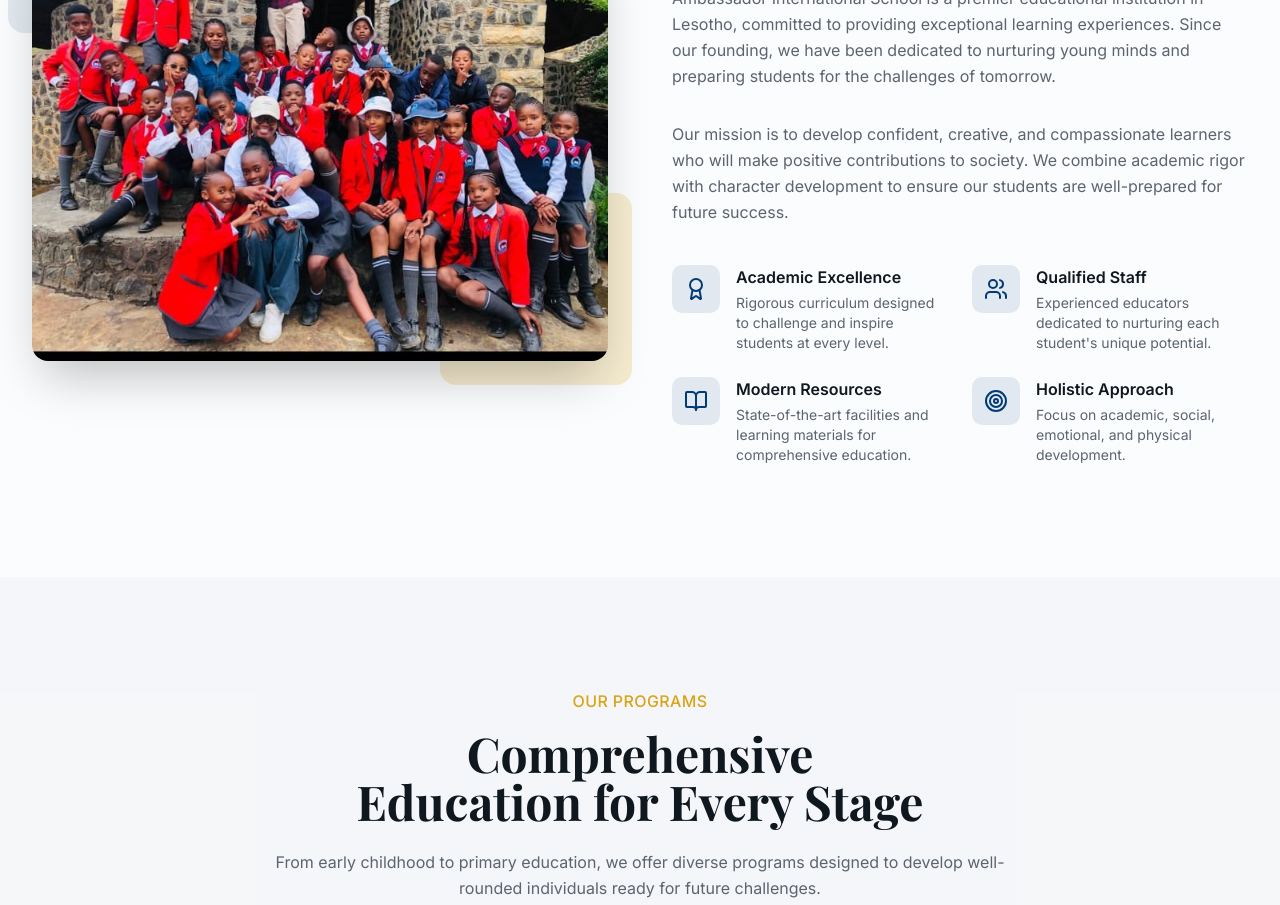
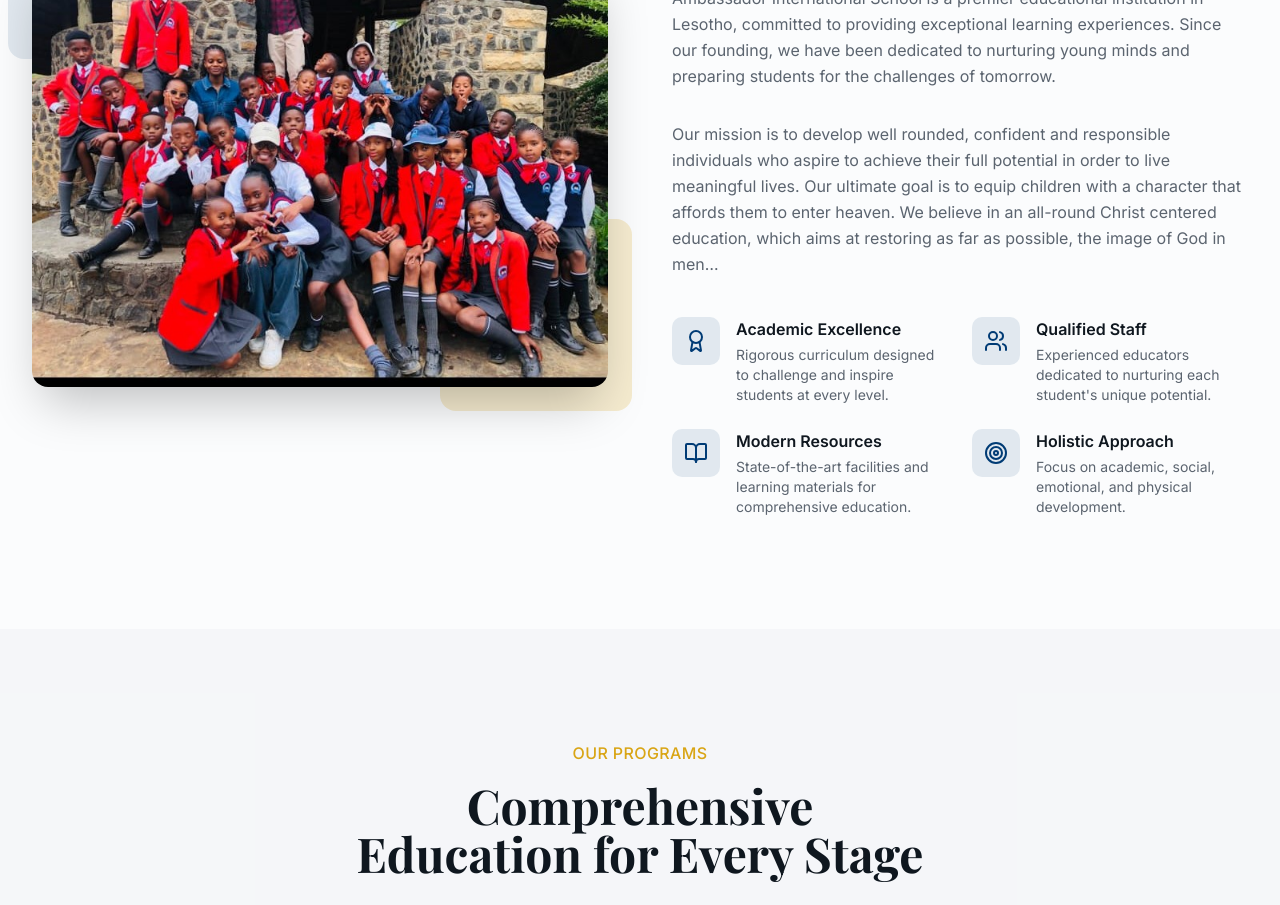
Before and after one commit to charlesntlala-lang/AmbassadorWEBSITE, a Next.js app: page / in a window 1280 px wide. Shown: the part 1340-2245 px from the top of the page. Built offline with nearby package versions, Linux system fonts and the light colour scheme; a web font is replaced by a local one.

Commit message:
Update about.tsx
changes mission statement

```diff
--- a/components/about.tsx
+++ b/components/about.tsx
@@ -107,10 +107,12 @@ export function About() {
             </p>
 
             <p className="text-muted-foreground leading-relaxed mb-10">
-              Our mission is to develop confident, creative, and compassionate
-              learners who will make positive contributions to society. We
-              combine academic rigor with character development to ensure our
-              students are well-prepared for future success.
+              Our mission is to develop well rounded, confident and responsible individuals who aspire to achieve
+              their full potential in order to live meaningful lives.
+Our ultimate goal is to equip children with a character that affords
+them to enter heaven. We believe in an all-round Christ centered
+education, which aims at restoring as far as possible, the image of
+God in men…
             </p>
 
             {/* Features Grid */}
```
